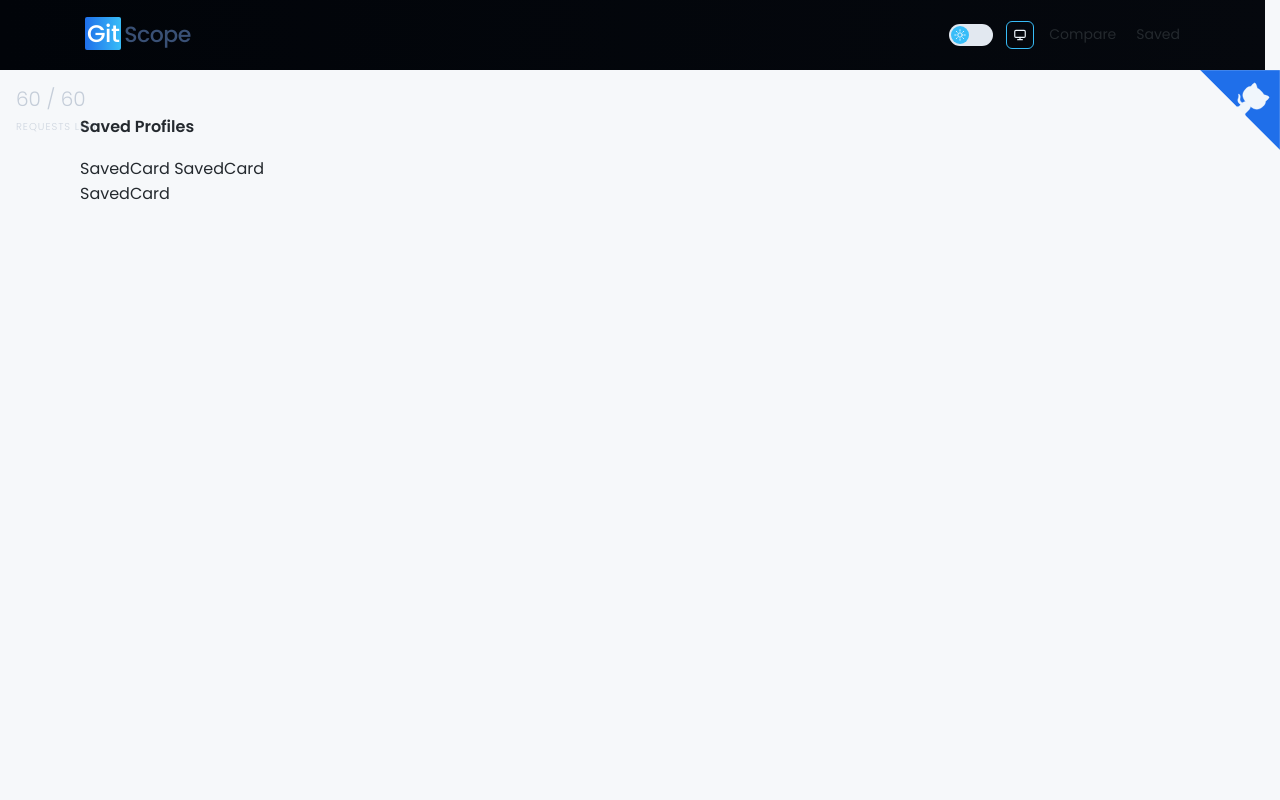
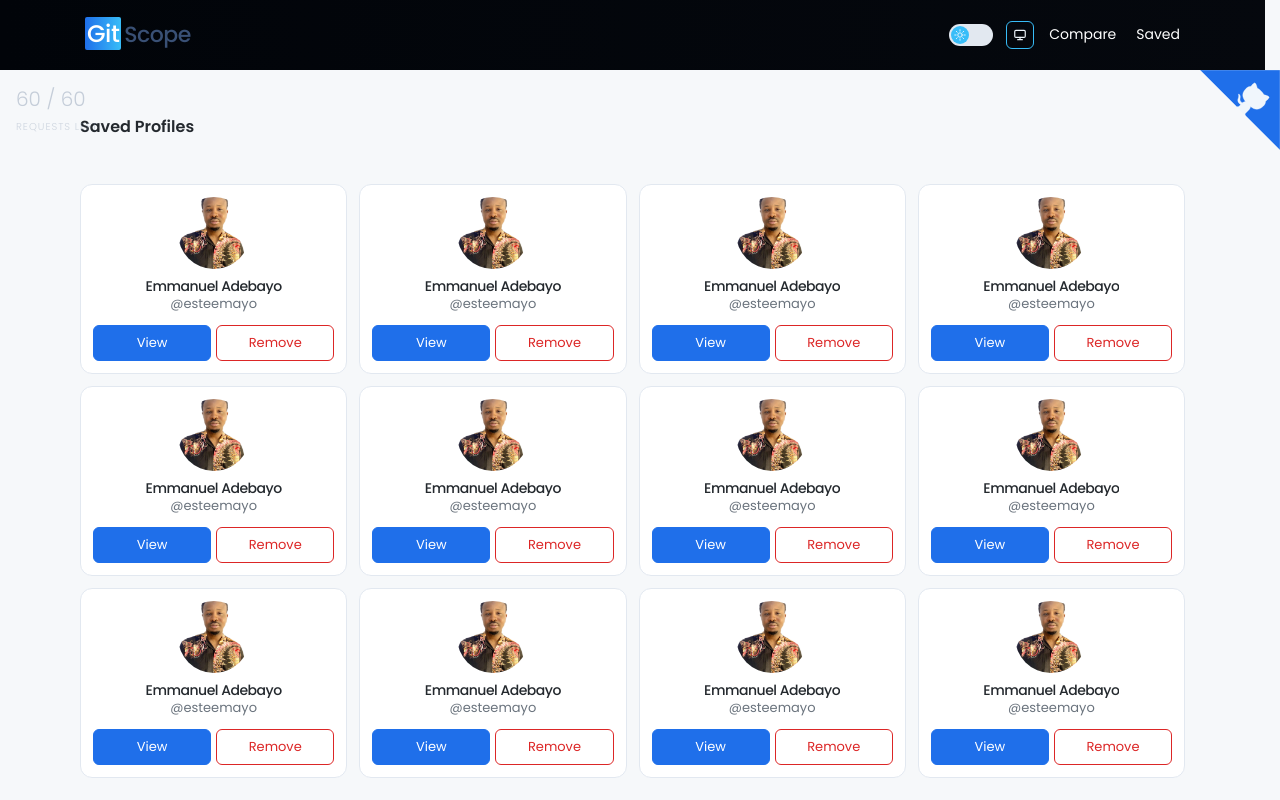
Before and after one commit to esteemayo/gitscope, a Next.js app: page /saved in a window 1280 px wide. Shown: the top 800 px of the page. Built offline with nearby package versions, Linux system fonts and the light colour scheme.

Commit message:
feat: implement SavedCard component; update SavedUsers to render dynamic cards and enhance styling

```diff
--- a/src/components/savedUsers/SavedUsers.tsx
+++ b/src/components/savedUsers/SavedUsers.tsx
@@ -1,3 +1,6 @@
+'use client';
+
+import SavedCard from '../ui/SavedCard';
 import '../../styles/components/SavedUsers.scss';
 
 const SavedUsers = () => {
@@ -9,9 +12,9 @@ const SavedUsers = () => {
         </header>
 
         <div className='saved-users__grid'>
-          SavedCard
-          SavedCard
-          SavedCard
+          {Array.from({ length: 12 }).map((_, index) => (
+            <SavedCard key={index} />
+          ))}
         </div>
       </div>
     </div>
--- /dev/null
+++ b/src/components/ui/SavedCard.tsx
@@ -0,0 +1,50 @@
+'use client';
+
+import Image from 'next/image';
+import { useRouter } from 'next/navigation';
+
+import '../../styles/components/SavedCard.scss';
+
+const SavedCard = () => {
+  const router = useRouter();
+
+  return (
+    <article className='saved-card'>
+      <div className='saved-card__container'>
+        <div className='saved-card__box'>
+          <Image
+            src='/avatar-2.jpg'
+            width={72}
+            height={72}
+            alt='avatar'
+            className='saved-card__box--avatar'
+          />
+        </div>
+
+        <div className='saved-card__wrapper'>
+          <h3 className='saved-card__wrapper--name'>Emmanuel Adebayo</h3>
+          <p className='saved-card__wrapper--username'>@esteemayo</p>
+        </div>
+
+        <div className='saved-card__actions'>
+          <button
+            type='button'
+            onClick={() => router.push(`/esteemayo`)}
+            className='saved-card__actions--view'
+          >
+            View
+          </button>
+
+          <button
+            type='button'
+            className='saved-card__actions--remove'
+          >
+            Remove
+          </button>
+        </div>
+      </div>
+    </article>
+  );
+};
+
+export default SavedCard;
--- a/src/styles/components/Avatar.scss
+++ b/src/styles/components/Avatar.scss
@@ -18,10 +18,10 @@
     padding: 0.8rem;
     background-image: linear-gradient(
       90deg,
-      var(--blue),
-      var(--blue-light),
-      var(--blue-light),
-      var(--blue)
+      var(--color-blue-800),
+      var(--color-blue-400),
+      var(--color-blue-400),
+      var(--color-blue-800)
     );
     background-size: 300% 300%;
     border-radius: inherit;
--- a/src/styles/components/Navbar.scss
+++ b/src/styles/components/Navbar.scss
@@ -13,7 +13,7 @@
   background-color: #010409;
   background-image: linear-gradient(90deg, #010409, var(--black));
   background-size: 300% 300%;
-  color: var(--text);
+  color: var(--color-white-50);
   border-bottom: 1px solid transparent;
   z-index: 5000;
   transition: var(--transition);
@@ -29,6 +29,7 @@
   &.scrolled {
     background-image: none;
     background-color: rgba(var(--black), 0.75);
+    color: var(--color-blue-800);
     backdrop-filter: blur(1rem);
     border-bottom: 1px solid var(--border);
   }
--- /dev/null
+++ b/src/styles/components/SavedCard.scss
@@ -0,0 +1,139 @@
+@use '../abstracts/responsive' as bp;
+
+.saved-card {
+  padding: 1.2rem;
+  background-color: rgba(255, 255, 255, 0.04);
+  background-color: var(--surface);
+  -webkit-backdrop-filter: blur(1.6rem);
+  backdrop-filter: blur(1.6rem);
+  border: 1px solid var(--border);
+  border-radius: var(--radius);
+  transition: var(--transition);
+  overflow: hidden;
+
+  &:hover {
+    background-color: rgba(255, 255, 255, 0.07);
+    box-shadow: var(--shadow);
+    border-color: rgba(120, 160, 255, 0.25);
+    border-color: var(--icon);
+    transform: translateY(-0.6rem);
+
+    img {
+      filter: grayscale(1) blur(1px);
+      transform: scale(0.95);
+    }
+  }
+
+  &__container {
+    display: flex;
+    flex-direction: column;
+    align-items: center;
+
+    text-align: center;
+  }
+
+  &__box {
+    width: 7.2rem;
+    height: 7.2rem;
+    border-radius: 100%;
+    margin-bottom: 1rem;
+    user-select: none;
+
+    &--avatar {
+      width: 100%;
+      height: 100%;
+      display: inline-block;
+      object-fit: cover;
+      border-radius: inherit;
+      user-select: inherit;
+      backface-visibility: hidden;
+      transform: scale(1);
+      transition: var(--transition);
+    }
+  }
+
+  &__wrapper {
+    display: flex;
+    flex-direction: column;
+
+    margin-bottom: 1rem;
+
+    &--name {
+      display: inline-block;
+      max-width: 20rem;
+      text-transform: initial;
+      text-rendering: optimizeLegibility;
+      text-overflow: ellipsis;
+      white-space: nowrap;
+      font-weight: 500;
+      font-size: var(--fz-sm);
+      color: inherit;
+      letter-spacing: -0.5px;
+      line-height: 1.1;
+      overflow: hidden;
+    }
+
+    &--username {
+      font-size: var(--fz-xs);
+      color: var(--text-muted);
+    }
+  }
+
+  &__actions {
+    display: flex;
+    align-items: center;
+    gap: 0.5rem;
+
+    width: 100%;
+
+    &--view,
+    &--remove {
+      flex: 1;
+
+      display: flex;
+      align-items: center;
+      justify-content: center;
+
+      border: none;
+      height: 3.6rem;
+      font-size: var(--fz-xs);
+      border: 1px solid transparent;
+      border-radius: 0.6rem;
+      cursor: pointer;
+      transition: var(--transition);
+
+      &:focus {
+        outline: none;
+      }
+
+      &:disabled {
+        opacity: 0.75;
+        user-select: none;
+        pointer-events: none;
+      }
+    }
+
+    &--view {
+      background-color: var(--color-blue-800);
+      color: var(--color-white-50);
+      border-color: var(--color-blue-800);
+
+      &:hover,
+      &:focus-visible {
+        background-color: var(--color-blue-600);
+        transform: translateY(-1px);
+      }
+    }
+
+    &--remove {
+      background-color: transparent;
+      color: var(--danger);
+      border-color: currentColor;
+
+      &:hover,
+      &:focus-visible {
+        background-color: rgba(224, 71, 71, 0.65);
+      }
+    }
+  }
+}
--- a/src/styles/components/SavedUsers.scss
+++ b/src/styles/components/SavedUsers.scss
@@ -22,7 +22,7 @@
   }
 
   &__header {
-    margin-bottom: 2rem;
+    margin-bottom: 4.8rem;
   }
 
   &__heading {
```
Also changed, not shown: src/components/dashboard/ShareProfile.tsx (+6 -7 lines).
